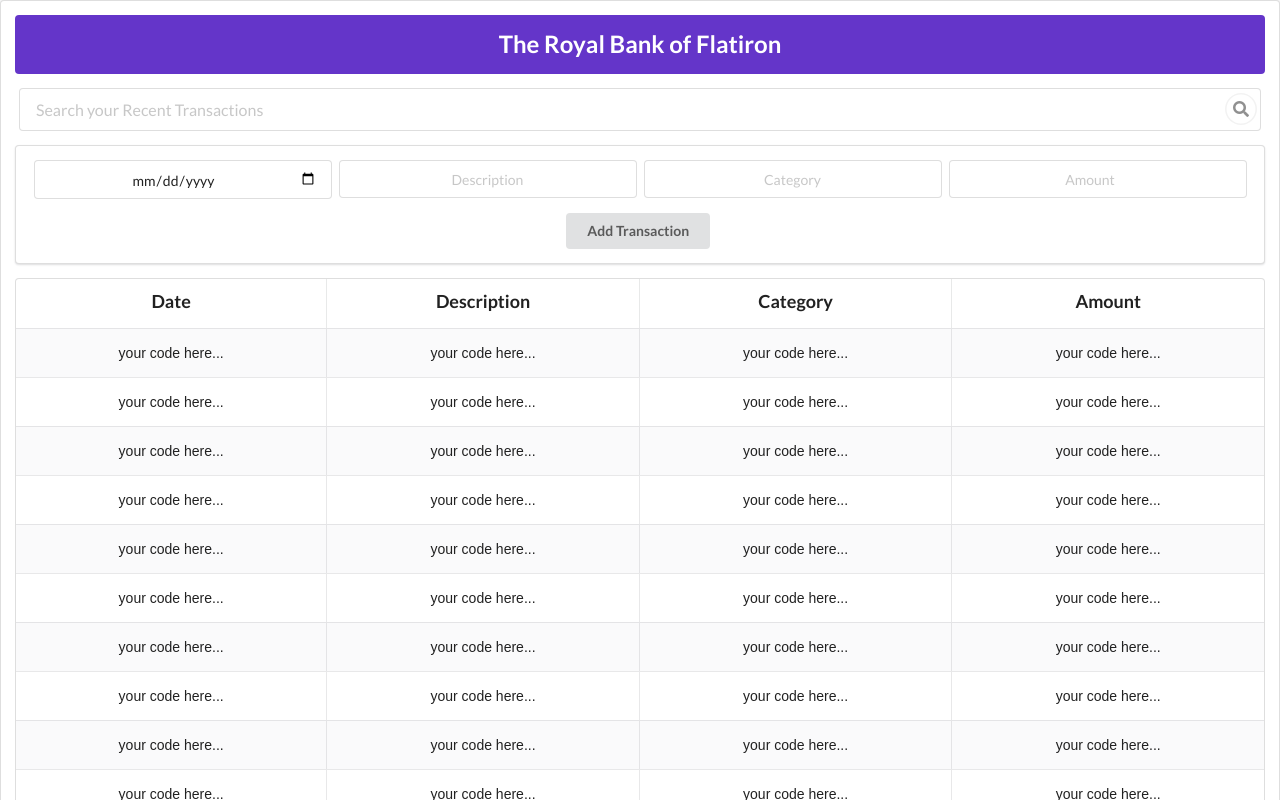
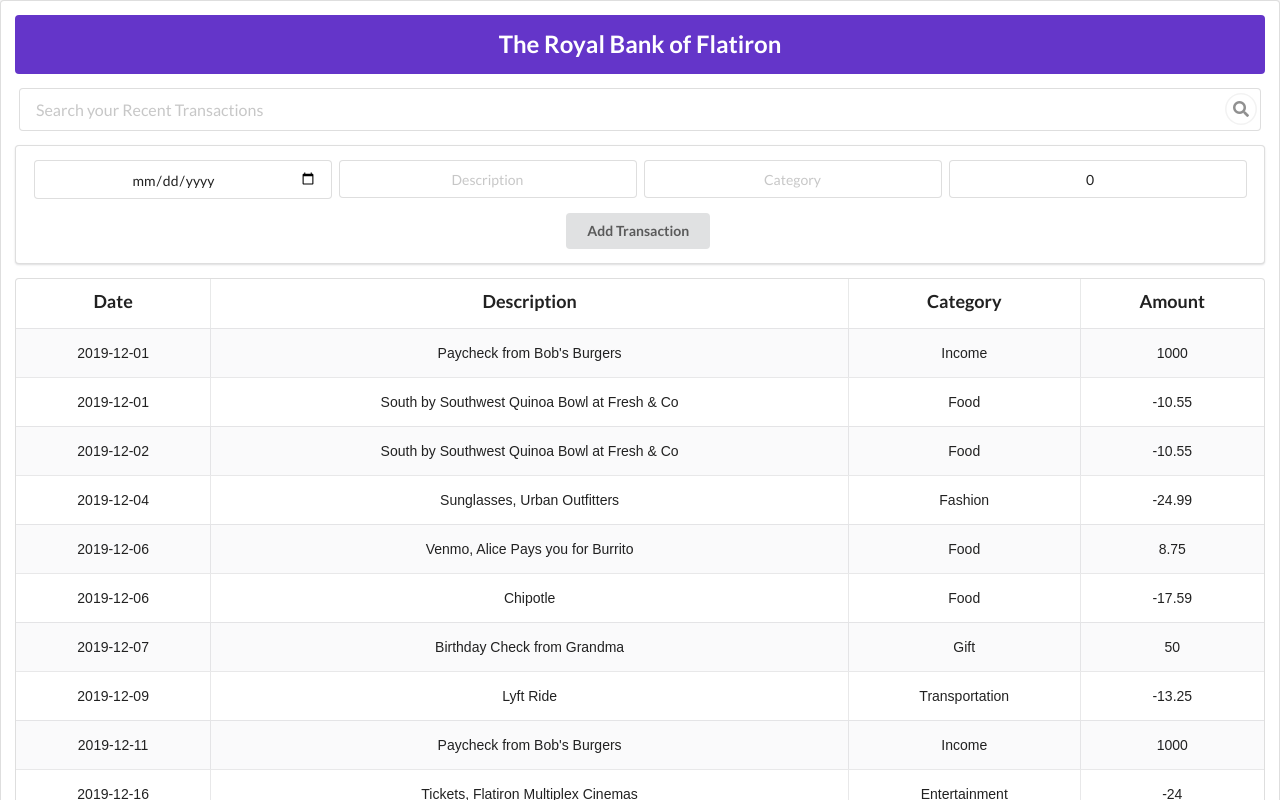
Before and after one commit to Njmwas-Moringa-Class/phase-2-hooks-code-challenge-bank-of-flatiron-mmwandera, a React (Create React App) app: page / in a window 1280 px wide. Shown: the top 800 px of the page. Built offline with nearby package versions, Linux system fonts and the light colour scheme; data requests are answered from the project's data file.

Commit message:
add new transaction feature complete

```diff
--- a/db.json
+++ b/db.json
@@ -83,6 +83,27 @@
       "description": "Venmo, Pay Roommate for Rent",
       "category": "Housing",
       "amount": -975
+    },
+    {
+      "date": "",
+      "description": "mm",
+      "category": "ff",
+      "amount": 0.02,
+      "id": 13
+    },
+    {
+      "date": "",
+      "description": "",
+      "category": "",
+      "amount": 0,
+      "id": 14
+    },
+    {
+      "date": "0009-08-06",
+      "description": "t",
+      "category": "rf",
+      "amount": 0.02,
+      "id": 15
     }
   ]
 }
--- a/src/components/AccountContainer.js
+++ b/src/components/AccountContainer.js
@@ -1,14 +1,32 @@
-import React from "react";
+import React, { useState, useEffect } from "react";
 import TransactionsList from "./TransactionsList";
+import AddTransactionForm from "./AddTransactionForm";
 import Search from "./Search";
-import AddTransactionForm from "./AddTransactionForm";
 
 function AccountContainer() {
+  // State to store the list of transactions
+  const [transactions, setTransactions] = useState([]);
+
+  // Fetch transactions from the backend URL
+  useEffect(() => {
+    fetch("http://localhost:8001/transactions")
+      .then(response => response.json())
+      .then(data => setTransactions(data))
+      .catch(error => console.error("Error fetching transactions:", error));
+  }, []);
+
+  // Function to add a new transaction to the list
+  const addTransaction = (newTransaction) => {
+    setTransactions((prevTransactions) => [...prevTransactions, newTransaction]);
+  };
+
   return (
     <div>
       <Search />
-      <AddTransactionForm />
-      <TransactionsList />
+      {/* Pass transactions and addTransaction function as props */}
+      <AddTransactionForm transactions={transactions} addTransaction={addTransaction} />
+      {/* Pass transactions as a prop */}
+      <TransactionsList transactions={transactions} />
     </div>
   );
 }
--- a/src/components/AddTransactionForm.js
+++ b/src/components/AddTransactionForm.js
@@ -1,14 +1,82 @@
-import React from "react";
+import React, { useState } from "react";
 
-function AddTransactionForm() {
+function AddTransactionForm({ transactions, addTransaction }) {
+  const [formData, setFormData] = useState({
+    date: "",
+    description: "",
+    category: "",
+    amount: 0,
+  });
+
+  const handleInputChange = (e) => {
+    setFormData({ ...formData, [e.target.name]: e.target.value });
+  };
+
+  const handleSubmit = (e) => {
+    e.preventDefault();
+
+    const newTransaction = {
+      date: formData.date,
+      description: formData.description,
+      category: formData.category,
+      amount: parseFloat(formData.amount),
+    };
+
+    // Call the addTransaction function passed as a prop
+    addTransaction(newTransaction);
+
+    setFormData({
+      date: "",
+      description: "",
+      category: "",
+      amount: 0,
+    });
+
+    // Post the new transaction to the backend API for persistence
+    fetch("http://localhost:8001/transactions", {
+      method: "POST",
+      headers: {
+        "Content-Type": "application/json",
+      },
+      body: JSON.stringify(newTransaction),
+    })
+      .then((response) => response.json())
+      .then((data) => console.log("Transaction posted successfully:", data))
+      .catch((error) => console.error("Error posting transaction:", error));
+  };
+
   return (
     <div className="ui segment">
-      <form className="ui form">
+      <form className="ui form" onSubmit={handleSubmit}>
         <div className="inline fields">
-          <input type="date" name="date" />
-          <input type="text" name="description" placeholder="Description" />
-          <input type="text" name="category" placeholder="Category" />
-          <input type="number" name="amount" placeholder="Amount" step="0.01" />
+          <input
+            type="date"
+            name="date"
+            value={formData.date}
+            onChange={handleInputChange}
+          />
+          <input
+            type="text"
+            name="description"
+            placeholder="Description"
+            value={formData.description}
+            onChange={handleInputChange}
+          />
+          <input
+            type="text"
+            name="category"
+            placeholder="Category"
+            value={formData.category}
+            onChange={handleInputChange}
+          />
+          <input
+            type="number"
+            name="amount"
+            placeholder="Amount"
+            step="0.01"
+            value={formData.amount}
+            onChange={handleInputChange}
+          />
         </div>
         <button className="ui button" type="submit">
           Add Transaction
--- a/src/components/Transaction.js
+++ b/src/components/Transaction.js
@@ -1,12 +1,12 @@
 import React from "react";
 
-function Transaction() {
+function Transaction({ date, description, category, amount }) {
   return (
     <tr>
-      <td>{"your code here..."}</td>
-      <td>{"your code here..."}</td>
-      <td>{"your code here..."}</td>
-      <td>{"your code here..."}</td>
+      <td>{date}</td>
+      <td>{description}</td>
+      <td>{category}</td>
+      <td>{amount}</td>
     </tr>
   );
 }
--- a/src/components/TransactionsList.js
+++ b/src/components/TransactionsList.js
@@ -1,17 +1,7 @@
-import React, { useState, useEffect } from "react";
+import React from "react";
 import Transaction from "./Transaction";
 
-function TransactionsList() {
-
-  const [transactions, setTransactions] = useState([]);
-
-  // Fetch transactions from the backend URL
-  useEffect(() => {
-    fetch("http://localhost:8001/transactions")
-      .then(response => response.json())
-      .then(data => setTransactions(data))
-      .catch(error => console.error("Error fetching transactions:", error));
-  }, []);
+function TransactionsList( { transactions } ) {
 
   return (
     <table className="ui celled striped padded table">
```
Also changed, not shown: 1 other file (tests, documents, lock files or other folders).
